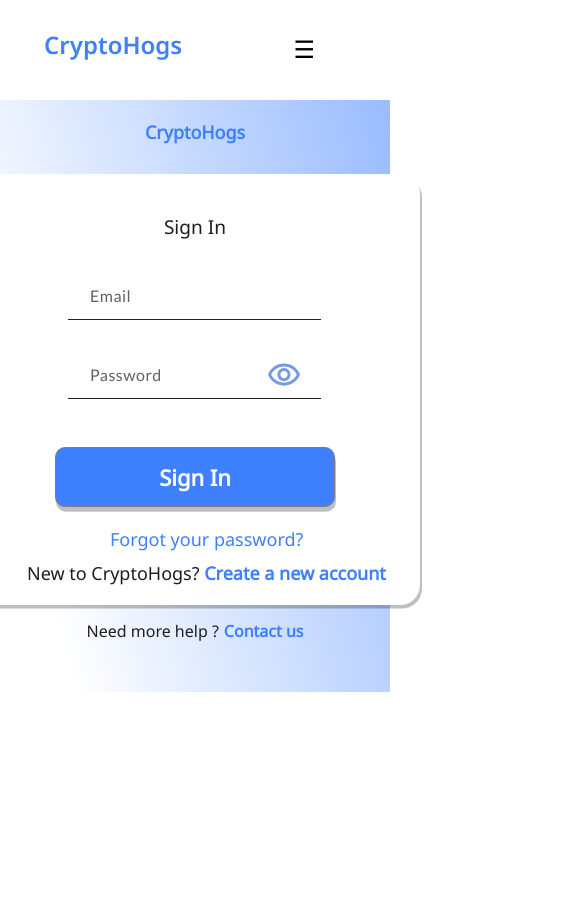
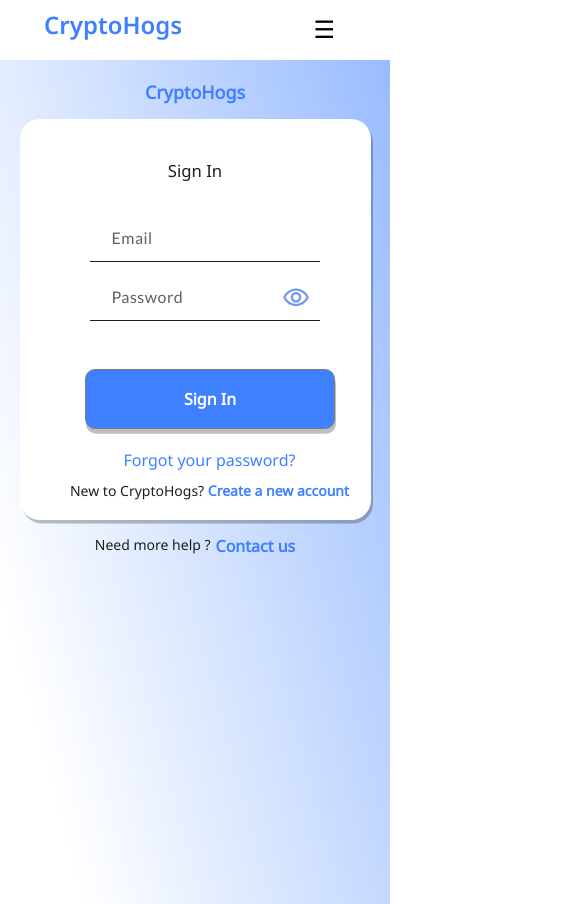
Before and after one commit to LenaPosh/CryptoHogs, a React (Create React App) app: page /signin in a window 390 px wide. Shown: the top 904 px of the page, 585 px wide, since content can reach past the window. Before the commit the page ends 844 px from the top, so only its background shows below. Built offline with nearby package versions, Linux system fonts and the light colour scheme; a web font is replaced by a local one.

Commit message:
add mob version signin forgot

```diff
--- a/src/components/CodeInput.css
+++ b/src/components/CodeInput.css
@@ -21,3 +21,19 @@
     font-size: 24px;
     outline: none;
 }
+
+
+@media only screen and (max-width: 768px) {
+
+    .code-inputs-container {
+        width: 343px;
+        gap: 12px;
+    }
+
+    .code-input {
+        width: 65px;
+        height: 50px;
+        font-size: 20px;
+    }
+
+}
--- a/src/components/ForgotPasswordForm.css
+++ b/src/components/ForgotPasswordForm.css
@@ -128,3 +128,53 @@
     text-decoration: none;
     margin-top: 15px;
 }
+
+
+@media only screen and (max-width: 768px) {
+    .form-container-forgot {
+        max-width: 353px;
+        width: 90%;
+        margin-top: 20px;
+    }
+
+    .form-container-forgot h2 {
+        font-size: calc(1vw + 0.8rem);
+
+    }
+
+    .form-container-forgot h6 {
+        font-size: 14px;
+    }
+
+    .form-container-forgot h5 {
+        font-size: 14px;
+    }
+
+    .email-forgot {
+        max-width: 265px;
+        width: 100%;
+        font-size: 18px;
+        margin-top: 31px;
+        margin-left: 45px;
+        padding-left: 32px;
+    }
+
+    .form-footer-forgot {
+        margin-top: 25px;
+        width: 353px;
+        margin-bottom: 20px
+    }
+
+    .button-sign-forgot {
+        width: auto;
+        align-items: center;
+        font-size: 18px;
+    }
+
+    .forgot-create-page {
+        font-size: 14px;
+    }
+
+
+
+}
--- a/src/components/NavMenu.css
+++ b/src/components/NavMenu.css
@@ -145,7 +145,7 @@
     margin: 0 auto;
     display: flex;
     align-items: center;
-    justify-content: space-between;
+    /*justify-content: space-between;*/
     width: 80vw;
     height: 49px;
     flex-wrap: wrap;
@@ -153,15 +153,20 @@
 
 
 @media screen and (max-width: 768px) {
+
+    .nav-container {
+        height: 60px;
+    }
+
     .hamburger-menu {
         display: block;
         background: none;
         border: none;
-        font-size: 24px; /* Размер иконки меню */
+        font-size: 24px;
         cursor: pointer;
         padding: 10px;
         order: 2;
-        margin-right: 50px;
+        margin-right: 30px;
     }
 
     .nav-mobile {
@@ -176,26 +181,21 @@
     .nav-mobile.active {
         display: flex;
         flex-direction: column;
-        position: absolute; /* Или position: fixed; если нужно, чтобы меню оставалось при прокрутке */
-        top: 80px; /* Выравнивание относительно верха */
-        right: 20px; /* Прижимаем меню к правому краю */
-        width: 250px; /* Ширина вашего меню */
-        height: 400px; /* Высота меню */
-        background: white; /* Фон меню */
-        box-shadow: -5px 0 5px rgba(0, 0, 0, 0.2); /* Тень с левой стороны меню */
-        z-index: 100; /* Убедитесь, что меню находится над другими элементами */
-        /*overflow-y: auto;*/
+        position: absolute;
+        top: 60px;
+        right: 20px;
+        width: 200px;
+        height: 260px;
+        background: white;
+        box-shadow: -5px 0 5px rgba(0, 0, 0, 0.2);
+        z-index: 100;
         border-radius: 10px;
         background: rgba(255, 255, 255, 0.8);
     }
 
-    .nav-container {
-        /* Изменения для контейнера навигации */
-    }
-
     .nav-container-block {
         display: flex;
-        justify-content: space-between; /* Распределите элементы по обеим сторонам */
+        justify-content: space-between;
         align-items: center;
         width: 100%;
         padding: 0 15px;
@@ -214,7 +214,7 @@
         align-items: center;
         order: 2;
         gap: 0;
-        margin: 0; /* Убираем внешние отступы */
+        margin: 0;
         padding: 0;
         height: auto;
     }
@@ -227,20 +227,15 @@
 
     .nav_item,
     .button-menu {
-        width: 100%; /* Полная ширина для элементов меню */
-        text-align: right; /* Текст по центру */
-        margin: 5px 0; /* Отступы между элементами */
+        width: 100%;
+        text-align: right;
         right: 20px;
     }
-    /*.nav_item:hover,*/
-    /*.button-menu:hover {*/
-    /*    background-color: #ddd; !* Изменение фона при наведении *!*/
-    /*}*/
 
     .nav_item:hover,
     .button-menu:hover {
-        border: none; /* Убрать границу */
-        box-shadow: none; /* Убрать тень */
+        border: none;
+        box-shadow: none;
     }
 
     .nav_item::after,
@@ -250,24 +245,22 @@
 
     .nav_item:focus,
     .button-menu:focus {
-        outline: none; /* Убирает внешнюю обводку при фокусе */
-        /* Другие стили при фокусе */
+        outline: none;
     }
 
     .button-menu {
         margin: 5px 0;
-        padding: 8px 15px; /* Меньшие отступы */
-        font-size: 14px; /* Меньший размер шрифта */
+        padding: 8px 15px;
+        font-size: 14px;
         max-width: 100%;
-
         background-color: #f0f0f0;
-        color: #333; /* Темный текст */
-        border: 1px solid #ddd; /* Тонкая граница */
+        color: #333;
+        border: 1px solid #ddd;
     }
 
     .nav-mobile .nav_item:hover::after,
     .nav-mobile .nav_item.active::after {
-        width: 0; /* Убираем полоску при наведении и активном состоянии */
+        width: 0;
     }
     *, *::before, *::after {
         box-sizing: border-box;
--- a/src/components/PageContent.css
+++ b/src/components/PageContent.css
@@ -137,3 +137,49 @@
 .create-account-link-up::after {
     display: none !important;
 }
+
+@media screen and (max-width: 768px) {
+    .page-content {
+        padding-left: 20px;
+        padding-right: 20px;
+        padding-top: 60px;
+        height: auto;
+    }
+    .crypto-text,
+    .header-text {
+        font-size: 26px;
+    }
+
+
+    .header-content {
+        width: 100%;
+        align-items: flex-start;
+    }
+
+    .description-text {
+        font-size: 20px;
+        align-items: flex-start;
+        margin-bottom: 15px;
+    }
+
+    .input-button-container {
+        /*flex-direction: column;*/
+        width: 100%;
+        max-width: 450px;
+        height: auto;
+        gap: 10px;
+    }
+
+    .input-field {
+        width: 80%;
+        margin-bottom: 15px;
+        height: 60px;
+        font-size: 16px;
+    }
+
+    .submit-button {
+        width: 150%;
+        height: 60px;
+        font-size: 16px;
+    }
+}
--- a/src/components/SignInForm.css
+++ b/src/components/SignInForm.css
@@ -2,7 +2,7 @@
 @import url('https://fonts.googleapis.com/css2?family=Lato&display=swap');
 .page-container {
     width: 100vw;
-    height: auto;
+    height: 100vh;
     display: flex;
     align-items: center;
     background: linear-gradient(255deg, #75A4FF -30.39%, rgba(173, 190, 223, 0.00) 86.58%), #FFF;
@@ -288,3 +288,96 @@
 .password-error::after {
     background: #E33C54;
 }
+
+
+@media only screen and (max-width: 768px) {
+
+    .form-container {
+        max-width: 353px;
+        width: 90%;
+        margin-top: 15px;
+        padding: 20px;
+    }
+
+    .form-container h2 {
+        font-size: calc(1vw + 0.8rem);
+        margin-top: 20px;
+    }
+
+    .email,
+    .password {
+        max-width: 230px;
+        width: 100%;
+        margin-left: 50px;
+        padding-bottom: 0;
+
+    }
+
+    .password-container {
+        margin-top:10px;
+        margin-left: 0;
+    }
+
+    .email::placeholder,
+    .password::placeholder {
+        font-size: 16px;
+
+    }
+
+    .password-icon {
+        position: absolute;
+        top: 16px;
+        right: 18px;
+        bottom: 10px;
+        left: 240px;
+        width: 32px;
+        height: auto;
+    }
+
+    .error-message {
+        font-size: 14px;
+        margin-left: 60px;
+    }
+
+
+    .form-footer {
+        display: flex;
+        flex-direction: column;
+        margin-top: 30px;
+        width: 340px;
+        height: auto;
+        flex-shrink: 0;
+        align-items: center;
+        margin-bottom: 0;
+    }
+
+
+    .button-sign {
+        width: 250px;
+        padding: 15px;
+        font-size: 16px;
+        align-items: center;
+        margin-left: 1px;
+    }
+    .forgot {
+        font-size: 16px;
+        align-items: center;
+        margin-left: 0;
+
+}
+
+    .forgot-create {
+        font-size: 14px;
+        margin-left: 0;
+    }
+
+    .forgot-create-text {
+        font-size: 14px;
+    }
+
+    .help-text {
+        font-size: 14px;
+        margin-bottom: 10px;
+    }
+
+}
--- a/src/components/SignUpForm.css
+++ b/src/components/SignUpForm.css
@@ -223,54 +223,50 @@
 
 
 @media only screen and (max-width: 768px) {
-    .page-container-up {
-        /* Ваши стили для мобильных устройств */
-    }
 
     .form-container-up {
         max-width: 353px;
-        width: 90%; /* Сделать форму шириной 90% от родителя */
+        width: 90%;
         margin-top: 15px;
-        padding: 20px; /* Добавить паддинг внутри формы */
-        /* Остальные стили */
+        padding: 20px;
     }
 
     .form-container-up h2 {
-        font-size: calc(0.5vw + 0.8rem); /* Уменьшить базовый размер шрифта */
-        /* Остальные стили */
+        font-size: calc(0.5vw + 0.8rem);
     }
 
-    /* Подстройте размеры вводимых данных */
+
     .input-field-up {
         max-width: 230px;
-        width: 100%; /* Использовать всю доступную ширину */
-        height: auto; /* Высота по содержимому */
-        margin: 15px 0 0 40px ; /* Уменьшить отступы */
+        width: 100%;
+        height: auto;
+        margin: 15px 0 0 40px ;
 
     }
 
-    /* Уменьшите размер иконки и позиционирование */
-    .confirm-password-icon {
-        width: 24px; /* Уменьшите размер иконки */
-        height: 16px;
-        bottom: 10px;
-        left: 230px
-        /* Остальные стили */
+    .input-field-up::placeholder {
+        font-size: 12px;
     }
 
-    /* Адаптируйте текстовые элементы */
+
+    .confirm-password-icon {
+        width: 24px;
+        height: 16px;
+        bottom: 8px;
+        left: 230px
+    }
+
     .information-text-with-icon,
     .checkbox-label,
     .error-message-password {
-        font-size: 14px; /* Уменьшите размер шрифта */
-        margin-left: 50px;/* Остальные стили */
+        font-size: 14px;
+        margin-left: 50px;
     }
 
-    /* Адаптируйте кнопки */
     .button-sign-up {
-        width: auto; /* Ширина по содержимому */
-        padding: 15px; /* Уменьшите паддинг */
-        font-size: 18px; /* Уменьшите размер шрифта */
+        width: auto;
+        padding: 15px;
+        font-size: 18px;
         align-items: center;
         margin-left: 1px;
 
@@ -280,10 +276,8 @@
         margin-left: 1px;
     }
 
-    /* Адаптируйте чекбокс */
     .custom-checkbox:checked + .checkbox-label::after {
-        /* Остальные стили */
-        font-size: 16px;
+        font-size: 14px;
 
     }
 }
```
Also changed, not shown: src/components/NextPageContent.css (+13 -116 lines).
